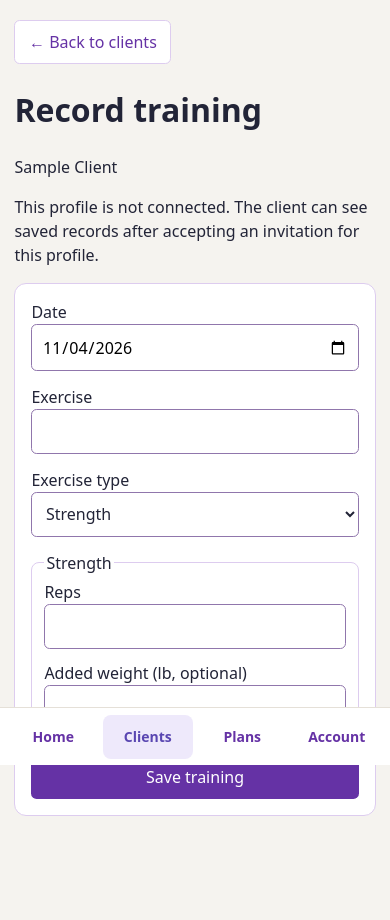
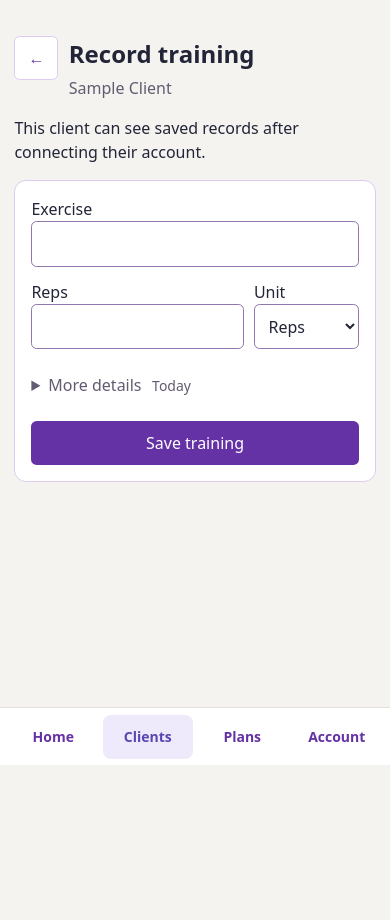
Before and after one commit to wuwu666-rgb/trainer-progress-tracker, a Flask app: page /clients/1/record in a window 390 px wide. Shown: the part 79-999 px from the top of the page. After the commit the page ends 844 px from the top, so only its background shows below. Run offline with Flask 3, Linux system fonts and the light colour scheme; the visitor is signed in with stand-in values (Sample User, id 1); data comes from the database, SQL or seed files in the repository.

Commit message:
Unify the mobile training recording form

```diff
--- a/sessions.py
+++ b/sessions.py
@@ -13,7 +13,16 @@ bp = Blueprint("sessions", __name__)
 def record(client_id):
     client = get_visible_client(client_id)
     today = date.today()
-    exercise_type = request.form.get("exercise_type", "strength")
+    result_unit = request.form.get("result_unit")
+    if result_unit is not None:
+        exercise_type = {"reps": "strength", "minutes": "cardio"}.get(result_unit)
+    elif request.method == "POST":
+        exercise_type = request.form.get("exercise_type", "strength")
+    else:
+        exercise_type = "cardio" if request.args.get("mode") == "cardio" else "strength"
+    timed = exercise_type == "cardio"
+    legacy_field = "duration_min" if timed else "reps"
+    result = request.form.get("result", request.form.get(legacy_field, ""))
     error = None
 
     if request.method == "POST":
@@ -30,7 +39,7 @@ def record(client_id):
             values = (client_id, workout_date.isoformat(), exercise)
             try:
                 if exercise_type == "cardio":
-                    duration = Decimal(request.form.get("duration_min", ""))
+                    duration = Decimal(result)
                     distance_text = request.form.get("distance_km", "").strip()
                     distance = Decimal(distance_text) if distance_text else None
                     if (not duration.is_finite() or duration <= 0
@@ -43,10 +52,13 @@ def record(client_id):
                             "VALUES (?, ?, ?, ?, ?)",
                             (*values, str(duration), str(distance) if distance is not None else None),
                         )
-                elif exercise_type == "strength":
-                    reps = int(request.form.get("reps", ""))
-                    weight = Decimal(request.form.get("weight_lb", "").strip() or "0")
-                    if not 0 < reps < 2**63 or not weight.is_finite() or weight < 0:
+                elif exercise_type in ("bodyweight", "weighted", "strength"):
+                    reps = int(result)
+                    weight_text = request.form.get("weight_lb", "").strip()
+                    weight = Decimal((weight_text or "0") if exercise_type != "bodyweight" else "0")
+                    if (not 0 < reps < 2**63
+                            or not weight.is_finite() or weight < 0
+                            or (exercise_type == "weighted" and weight.is_zero())):
                         raise ValueError
                     with g.db:
                         g.db.execute(
@@ -59,14 +71,16 @@ def record(client_id):
             except (ValueError, InvalidOperation):
                 error = {
                     "cardio": "Enter a positive duration and, if provided, a nonnegative distance.",
+                    "bodyweight": "Enter positive whole-number reps.",
+                    "weighted": "Enter positive whole-number reps and an added weight greater than zero.",
                     "strength": "Enter positive whole-number reps. Added weight is optional and must be zero or greater.",
-                }.get(exercise_type, "Choose Strength or Cardio.")
+                }.get(exercise_type, "Choose reps or minutes.")
             else:
                 return redirect(url_for(
-                "history.index", client_id=client_id, q=request.args.get("q") or None,
-            ))
+                    "history.index", client_id=client_id, q=request.args.get("q") or None,
+                ))
 
     return render_template(
         "record.html", client=client, today=today.isoformat(), error=error,
-        exercise_type=exercise_type,
+        timed=timed, result=result,
     )
--- a/static/record.js
+++ b/static/record.js
@@ -1,9 +1,26 @@
-const exerciseType = document.querySelector("#exercise-type");
+const unit = document.querySelector("#result-unit");
+const result = document.querySelector("#record-result");
+const resultLabel = document.querySelector("#record-result-label");
+const details = document.querySelector(".record-extra");
+const date = document.querySelector("#record-date");
+const dateSummary = document.querySelector("#record-date-summary");
+const weight = document.querySelector("#record-weight");
+const distance = document.querySelector("#record-distance");
 
-exerciseType.addEventListener("change", () => {
-  for (const fields of document.querySelectorAll("[data-exercise-fields]")) {
-    const active = fields.dataset.exerciseFields === exerciseType.value;
-    fields.hidden = !active;
-    fields.disabled = !active;
-  }
+unit.addEventListener("change", () => {
+  const timed = unit.value === "minutes";
+  resultLabel.textContent = timed ? "Duration" : "Reps";
+  result.min = timed ? "0" : "1";
+  result.step = timed ? "any" : "1";
+  result.inputMode = timed ? "decimal" : "numeric";
+  weight.closest("label").hidden = weight.disabled = timed;
+  distance.closest("label").hidden = distance.disabled = !timed;
 });
+
+date.addEventListener("input", () => {
+  dateSummary.textContent = date.value === date.max ? "Today" : date.value || "Choose a date";
+});
+
+details.addEventListener("invalid", () => {
+  details.open = true;
+}, true);
--- a/static/style.css
+++ b/static/style.css
@@ -100,8 +100,6 @@ header .logout-form { display: inline; margin: 0; padding: 0; border: 0; backgro
 }
 .bottom-nav a:hover, .bottom-nav a[aria-current="page"] { background: #eee3fc; }
 
-.record-form fieldset { min-width: 0; margin: 0; border: 1px solid #ddccef; border-radius: .5rem; }
-.record-form fieldset:not([hidden]) { display: grid; gap: .75rem; }
 
 .workspace-page {
   max-width: 42rem;
@@ -251,3 +249,16 @@ header { border-bottom-color: #e5e0d8; }
 .overview-plans .workspace-card-heading { padding-bottom: .8rem; border-bottom: 1px solid #e5e0d8; }
 .overview-empty { text-align: center; padding: 1.4rem 0 .65rem; color: #625b71; }
 .overview-empty h3 { margin: 0; color: #222437; }
+
+.record-heading { display: grid; grid-template-columns: auto minmax(0, 1fr); align-items: start; gap: .65rem; margin-top: 1rem; }
+.record-back { display: grid; place-items: center; width: 44px; min-height: 44px; padding: 0; }
+.record-heading h1 { margin: 0; font-size: clamp(1.5rem, 5vw, 2rem); }
+.record-heading p { margin: .25rem 0 0; color: #625b71; }
+.record-form { width: 100%; max-width: none; }
+.record-form input { min-width: 0; }
+
+.record-result-fields { display: grid; grid-template-columns: minmax(0, 1fr) minmax(6.5rem, 32%); gap: .65rem; }
+.record-extra summary { min-height: 44px; align-content: center; cursor: pointer; color: #625b71; }
+.record-extra summary span { margin-inline-start: .4rem; font-size: .875rem; }
+.record-extra > label { display: block; margin-top: .55rem; }
+.record-extra > label[hidden] { display: none; }
--- a/templates/record.html
+++ b/templates/record.html
@@ -1,37 +1,53 @@
 {% extends "base.html" %}
 {% block content %}
-<div class="workspace-actions workspace-back">
-  <a class="button workspace-secondary" href="{{ url_for('clients.index', focus=client.id, q=request.args.get('q') or none, _anchor='client-' ~ client.id) }}">← Back to clients</a>
-</div>
+<div class="workspace-page">
+  <div class="record-heading">
+    <a class="button workspace-secondary record-back" href="{{ url_for('clients.index', focus=client.id, q=request.args.get('q') or none, _anchor='client-' ~ client.id) }}" aria-label="Back to clients" title="Back to clients">←</a>
+    <div>
       <h1>Record training</h1>
       <p>{{ client.name }}</p>
-{% if client.client_user_id %}
-<p>After you save, this record will appear in the client's Progress.</p>
-{% else %}
-<p>This profile is not connected. The client can see saved records after accepting an invitation for this profile.</p>
+    </div>
+  </div>
+
+  {% if not client.client_user_id %}
+  <p>This client can see saved records after connecting their account.</p>
   {% endif %}
   {% if error %}<p role="alert">{{ error }}</p>{% endif %}
+
   <form method="post" class="record-form">
     <input type="hidden" name="csrf_token" value="{{ csrf_token() }}">
-  <label>Date <input type="date" name="workout_date" required max="{{ today }}" value="{{ request.form.get('workout_date', today) }}"></label>
-  <label>Exercise <input name="exercise" required value="{{ request.form.get('exercise', '') }}"></label>
-  <label>Exercise type
-    <select id="exercise-type" class="role-select" name="exercise_type">
-      <option value="strength"{% if exercise_type != 'cardio' %} selected{% endif %}>Strength</option>
-      <option value="cardio"{% if exercise_type == 'cardio' %} selected{% endif %}>Cardio</option>
+    <label>Exercise
+      <input name="exercise" required value="{{ request.form.get('exercise', '') }}">
+    </label>
+    <div class="record-result-fields">
+      <label><span id="record-result-label">{{ 'Duration' if timed else 'Reps' }}</span>
+        <input id="record-result" type="number" name="result" required min="{{ 0 if timed else 1 }}" step="{{ 'any' if timed else '1' }}" inputmode="{{ 'decimal' if timed else 'numeric' }}" value="{{ result }}">
+      </label>
+      <div>
+        <label for="result-unit">Unit</label>
+        <select id="result-unit" class="role-select" name="result_unit">
+          <option value="reps"{% if not timed %} selected{% endif %}>Reps</option>
+          <option value="minutes"{% if timed %} selected{% endif %}>Minutes</option>
         </select>
+      </div>
+    </div>
+    {% set weight = request.form.get('weight_lb', '') %}
+    {% set distance = request.form.get('distance_km', '') %}
+    {% set record_date = request.form.get('workout_date', today) %}
+    <details class="record-extra"{% if (distance if timed else weight) or record_date != today %} open{% endif %}>
+      <summary>More details <span id="record-date-summary">{{ 'Today' if record_date == today else record_date or 'Choose a date' }}</span></summary>
+      <label{% if timed %} hidden{% endif %}>Added weight (lb)
+        <input id="record-weight" type="number" name="weight_lb" min="0" step="any" inputmode="decimal" value="{{ weight }}"{% if timed %} disabled{% endif %}>
       </label>
-  <fieldset data-exercise-fields="strength"{% if exercise_type == 'cardio' %} hidden disabled{% endif %}>
-    <legend>Strength</legend>
-    <label>Reps <input type="number" name="reps" required min="1" value="{{ request.form.get('reps', '') }}"></label>
-    <label>Added weight (lb, optional) <input type="number" name="weight_lb" min="0" step="any" inputmode="decimal" value="{{ request.form.get('weight_lb', '') }}"></label>
-  </fieldset>
-  <fieldset data-exercise-fields="cardio"{% if exercise_type != 'cardio' %} hidden disabled{% endif %}>
-    <legend>Cardio</legend>
-    <label>Duration (minutes) <input type="number" name="duration_min" required min="0" step="any" inputmode="decimal" value="{{ request.form.get('duration_min', '') }}"></label>
-    <label>Distance (km, optional) <input type="number" name="distance_km" min="0" step="any" inputmode="decimal" value="{{ request.form.get('distance_km', '') }}"></label>
-  </fieldset>
+      <label{% if not timed %} hidden{% endif %}>Distance (km)
+        <input id="record-distance" type="number" name="distance_km" min="0" step="any" inputmode="decimal" value="{{ distance }}"{% if not timed %} disabled{% endif %}>
+      </label>
+      <label>Date
+        <input id="record-date" type="date" name="workout_date" required max="{{ today }}" value="{{ record_date }}">
+      </label>
+    </details>
     <button type="submit">Save training</button>
   </form>
+</div>
 <script src="{{ url_for('static', filename='record.js') }}" defer></script>
 {% endblock %}
```
Lines whose indentation alone changed are shown as unchanged.
